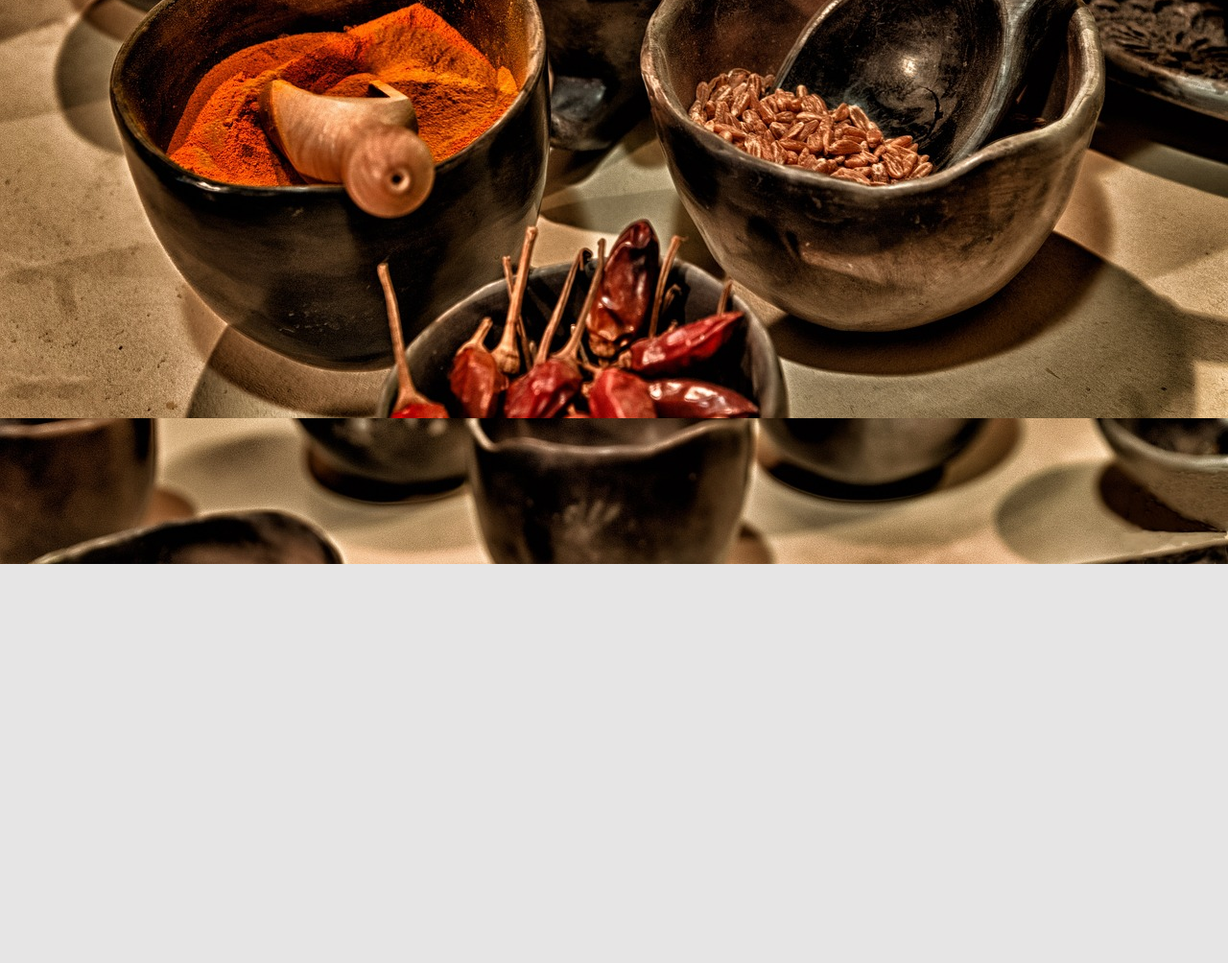
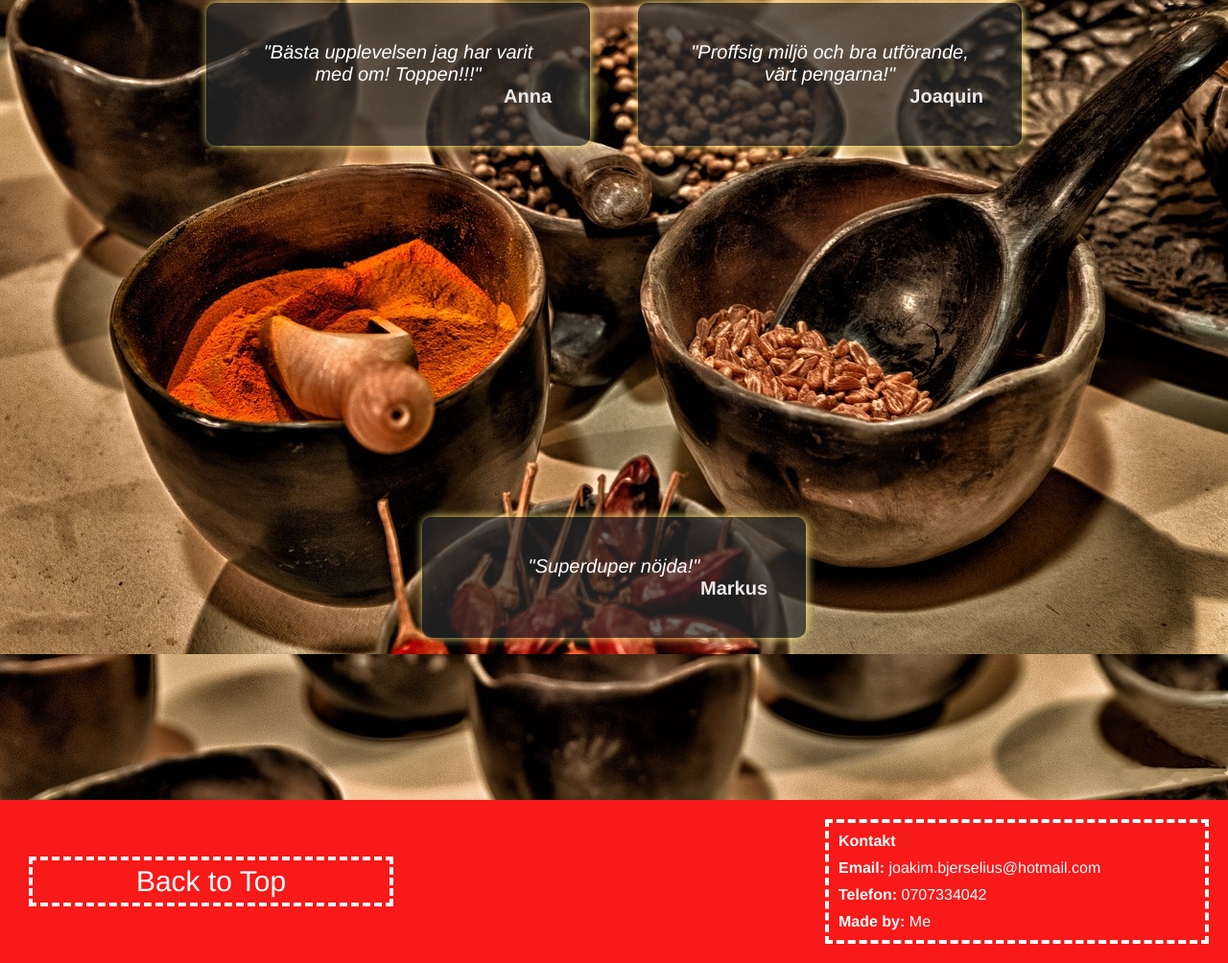
Before and after one commit to jockeBjers/cooking-school, a plain HTML site: page index.html in a window 1280 px wide. Shown: the part 1484-2488 px from the top of the page at 96% size. Before the commit the page ends 2072 px from the top, so only its background shows below. Drawn offline with Linux system fonts and the light colour scheme.

Commit message:
add quote section and footer

```diff
--- a/index.html
+++ b/index.html
@@ -9,6 +9,8 @@
 </head>
 
 <body>
+
+    <!-- HEADER -->
     <header>
         <div id="header-left">
             <h1>JB Cooking courses</h1>
@@ -23,34 +25,65 @@
 
     </header>
 
+    <!-- MAIN PAGE -->
     <main id="main-page">
 
-        <section class="parallax" id="parallax-first">
+        <div class="parallax" id="parallax-first">
 
-        </section>
+        </div>
 
-        <section class="content-box">
+        <div class="content-box">
 
             <div id="news-box">
                 <h2>NYHET!</h2>
                 <p>Vi kan nu glatt meddela att vi kommer att börja med kurser med fokus på thaimat från och med
                     årsskiftet.</p>
             </div>
-
+            <div id="image-container">
                 <img class="content-box-images" src="./images/papaya.jpg" alt="image of papaya salad">
                 <img class="content-box-images" src="./images/greencurry.jpg" alt="image of thai green curry">
                 <img class="content-box-images" src="./images/padkrapow.jpg" alt="image of pad kra pao">
-
-        </section>
+            </div>
+        </div>
 
 
-        <section class="parallax" id="parallax-second">
+        <div class="parallax" id="parallax-second">
 
-        </section>
+            <div class="inner-box">
+                <div class="inner-box-quotes" id="quote-one">
+                    <p class="quote-text"> "Bästa upplevelsen jag har varit med om! Toppen!!!"</p>
+                    <p class="quote-author">Anna</p>
+                </div>
+
+                <div class="inner-box-quotes" id="quote-two">
+                    <p class="quote-text"> "Proffsig miljö och bra utförande, värt pengarna!"</p>
+                    <p class="quote-author">Joaquin</p>
+                </div>
+
+                <div class="inner-box-quotes" id="quote-three">
+                    <p class="quote-text">"Superduper nöjda!"</p>
+                    <p class="quote-author">Markus</p>
+                </div>
+            </div>
+
+        </div>
+
+        <!-- FOOTER -->
 
 
+        <footer>
 
+            <nav class="page-nav" id="footer-nav">
+                <a class="page-links" id="back-to-top" href="#header-left">Back to Top</a>
+            </nav>
+            <div id="footer-right">
+                <p class="footer-text"><strong>Kontakt</strong></p>
+                <p class="footer-text"><strong>Email: </strong> joakim.bjerselius@hotmail.com</p>
+                <p class="footer-text"><strong>Telefon: </strong> 0707334042</p>
+                <p class="footer-text"><strong>Made by: </strong>Me</p>
+            </div>
 
+        </footer>
 
 
 
--- a/styles.css
+++ b/styles.css
@@ -88,9 +88,8 @@ header h1 {
 
 }
 
+/* INDEX PAGE */
 
-
-/* INDEX */
 #main-page {
     display: flex;
     flex-direction: column;
@@ -123,11 +122,12 @@ header h1 {
     height: 1000px;
 }
 
+/* content box */
 .content-box {
     display: flex;
     flex-direction: row;
     flex-wrap: wrap;
-    justify-content: space-between;
+    justify-content: space-around;
     color: rgb(248, 25, 25);
     background-color: rgb(255, 255, 255);
     font-size: 30px;
@@ -150,11 +150,95 @@ header h1 {
     text-align: center;
 }
 
+#image-container {
+    display: flex;
+    flex-direction: row;
+    justify-content: center;
+    align-items: center;
+    width: auto;
+    max-width: 100%;
+    flex-wrap: wrap;
+}
+
 .content-box-images {
     flex: 1 1 200px;
-    max-height: 300px;
-    width: auto;
+    height: 300px;
+    width: 300px;
     max-width: 100%;
     padding: 10px;
     object-fit: cover;
 }
+
+/* "floating quote boxes" */
+
+.inner-box {
+    height: 100%;
+    display: flex;
+    flex-wrap: wrap;
+    flex-direction: row;
+    justify-content: center;
+    align-items: center;
+    color: rgb(255, 255, 255);
+    gap: 50px;
+}
+
+.inner-box-quotes {
+    flex: 0 1 400px;
+    width: 100%;
+    font-size: 20px;
+    text-align: center;
+    background-color: rgb(43, 43, 43, 0.7);
+    padding: 40px;
+    border-radius: 10px;
+    box-shadow: rgb(255, 235, 121) 1px 0 10px;
+}
+
+.quote-text {
+    font-style: italic;
+}
+
+.quote-author {
+    font-weight: 600;
+    text-align: end;
+    color: rgb(235, 235, 235);
+}
+
+/* FOOTER */
+
+footer {
+    flex-wrap: wrap;
+    display: flex;
+    flex-direction: row;
+    justify-content: space-between;
+    align-items: center;
+    background-color: rgb(248, 25, 25);
+    width: 100%;
+    padding:20px;
+    gap: 10px;
+}
+
+#back-to-top {
+    flex: 1 1 260px;
+    width: 100%;
+    border: 4px, dashed, rgb(255, 255, 255);
+}
+#footer-nav{
+    justify-content: center;
+    width: 400px;
+}
+
+#footer-right {
+    flex: 0 1 400px;
+    width: 100%;
+    height: 100%;
+    border: 4px, dashed, rgb(255, 255, 255);
+    color: white;
+    padding-left: 20px;
+    display: flex;
+    flex-direction: column;
+    align-items: flex-start;
+    justify-content: space-evenly;
+    flex-wrap: wrap;
+    gap:10px;
+    padding:10px;
+}
```
